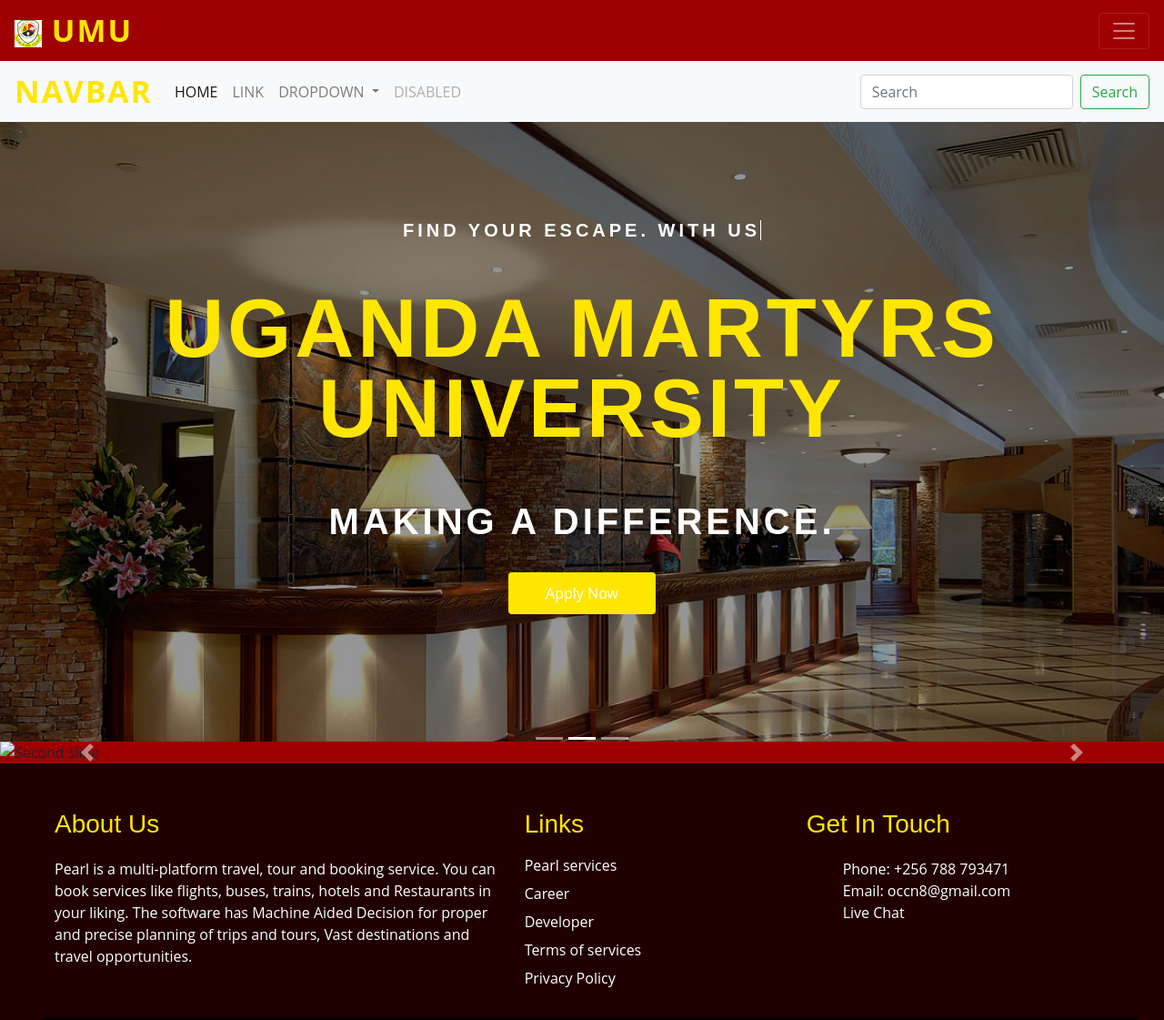
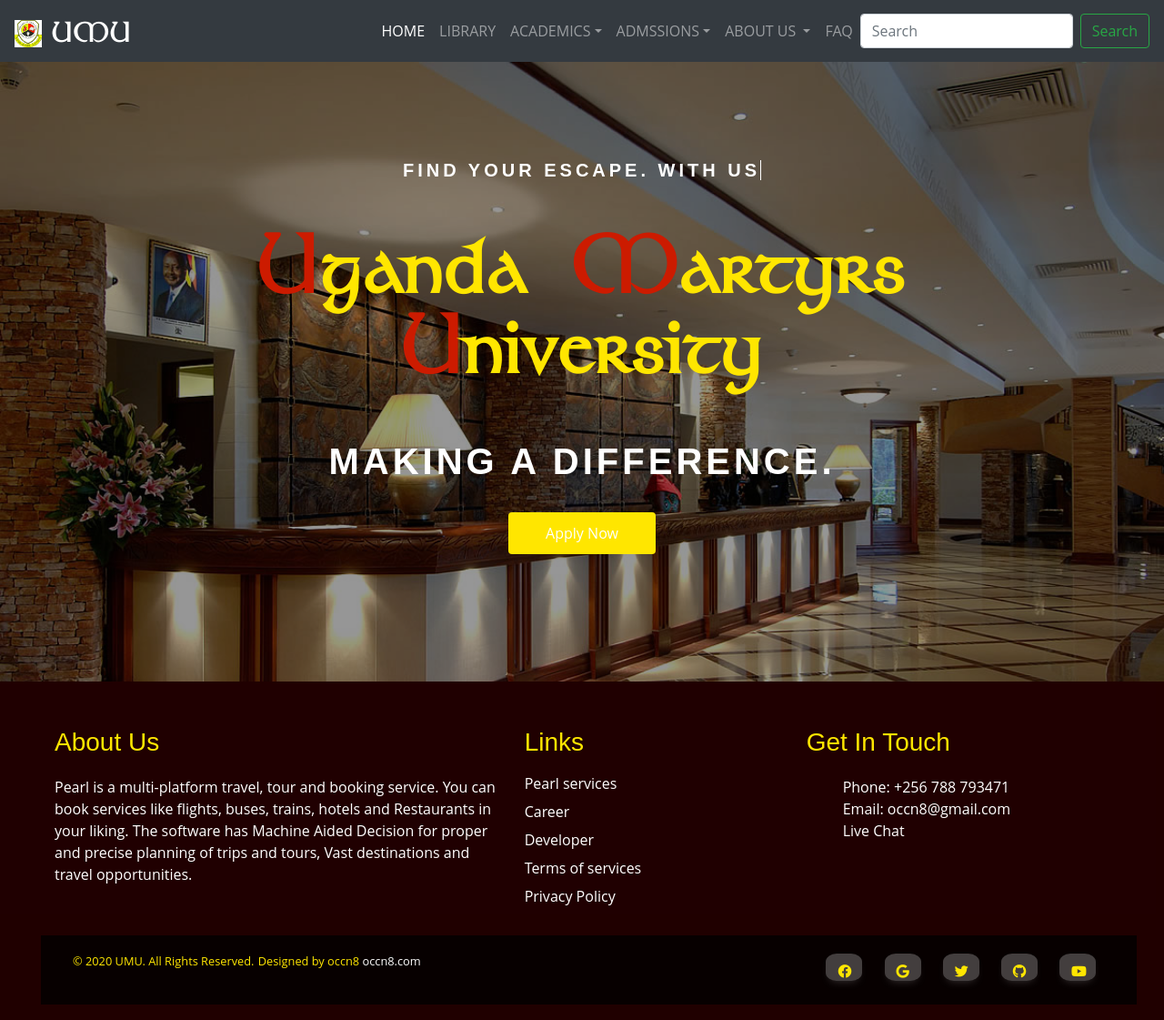
Before and after one commit to occn8/mu-uid, a plain HTML site: page index.html in a window 1280 px wide. Shown: the top 1121 px of the page at 91% size. Drawn offline with nearby package versions, Linux system fonts and the light colour scheme.

Commit message:
fonts...

```diff
--- a/css/style.css
+++ b/css/style.css
@@ -5,7 +5,27 @@ body {
     /* background-color: #9f0013; */
     background-color: #9f0103;
 }
+@font-face {
+    font-family: "stonehen";
+    src: url("../fonts/stonehen.ttf");
+}
 
+.first-letter{
+color: #CC1B00;
+font-family: 'stonehen' !important;
+font-size: 1em;
+margin: 0px;
+outline: none;
+padding: 0px;
+}
+.brand-letter{
+    color: white;
+    font-family: 'stonehen' !important;
+    font-size: 30px;
+    margin: 0px;
+    outline: none;
+    padding: 0px;
+    }
 ol,
 ul {
     list-style: none;
@@ -80,12 +100,13 @@ ul {
 
 .title {
     font-size: 90px;
+    font-family: 'stonehen' !important;
     font-weight: 700;
     color: rgb(255, 230, 0);
     line-height: 88px;
     letter-spacing: 4px;
     opacity: 1;
-    text-transform: uppercase;
+    /* text-transform: uppercase; */
     padding: 25px 0px;
 }
 
--- a/index.html
+++ b/index.html
@@ -10,6 +10,8 @@
     <link rel="stylesheet" type="text/css" href="css/font-awesome.min.css">
     <link rel="stylesheet" type="text/css" href="css/animate.css">
     <link rel="stylesheet" type="text/css" href="css/style.css">
+    <link rel='stylesheet' id='font_Source+Sans+Pro-css'
+        href='//fonts.googleapis.com/css?family=Source+Sans+Pro%3Aregular&#038;ver=5.4.1' type='text/css' media='all' />
     <script src="https://cdnjs.cloudflare.com/ajax/libs/popper.js/1.12.9/umd/popper.min.js"
         integrity="sha384-ApNbgh9B+Y1QKtv3Rn7W3mgPxhU9K/ScQsAP7hUibX39j7fakFPskvXusvfa0b4Q"
         crossorigin="anonymous"></script>
@@ -19,9 +21,11 @@
 </head>
 
 <body>
-    <nav class="navbar navbar-expanded-md navbar-dark bg-transparent">
+    <nav class="navbar navbar-expand-md navbar-dark bg-dark">
         <div class="navbar-header">
-            <a href="" class="navbar-brand"><img src="favicon.ico" class="navimg" alt=""> UMU</a>
+            <a href="" class="navbar-brand"><img src="favicon.ico" class="navimg" alt="">
+                <span class="brand-letter">UMU</span>
+            </a>
         </div>
 
         <button class="navbar-toggler" type="button" data-toggle="collapse" data-target="#navbarSupportedContent"
@@ -29,63 +33,54 @@
             <span class="navbar-toggler-icon"></span>
         </button>
 
-        <div class="collapse navbar-collapse navbar-right" id="navbarSupportedContent">
+        <div class="collapse navbar-collapse" id="navbarSupportedContent">
             <ul class="navbar-nav ml-auto">
                 <li class="nav-item active"><a class="nav-link" href="">Home</a></li>
                 <li class="nav-item"><a class="nav-link" href="#portfolio">Library</a></li>
-                <li class="nav-item"><a class="nav-link" href="">Academics</a></li>
+
+                <li class="nav-item dropdown">
+                    <a class="nav-link dropdown-toggle" id="navbarDropdown" role="button"
+                        data-toggle="dropdown">Academics</a>
+                    <div class="dropdown-menu" aria-labelledby="navbarDropdown">
+                        <a class="dropdown-item" href="#">Faculties</a>
+                        <div class="dropdown-divider"></div>
+                        <a class="dropdown-item" href="#">Schools</a>
+                        <div class="dropdown-divider"></div>
+                        <a class="dropdown-item" href="#">Library</a>
+                        <div class="dropdown-divider"></div>
+                        <a class="dropdown-item" href="#">E-learning</a>
+                    </div>
+                </li>
                 <li class="nav-item dropdown">
                     <a class="nav-link dropdown-toggle" id="navbarDropdown" role="button"
                         data-toggle="dropdown">Admssions</a>
                     <div class="dropdown-menu" aria-labelledby="navbarDropdown">
-                        <a class="dropdown-item" href="#">About wild safari Discoveries uganda</a>
+                        <a class="dropdown-item" href="#">How to Apply</a>
                         <div class="dropdown-divider"></div>
-                        <a class="dropdown-item" href="#">The conservation foundation</a>
-                        <div class="dropdown-divider"></div>
-                        <a class="dropdown-item" href="#">Our fleet</a>
+                        <a class="dropdown-item" href="#">Online Application</a>
                     </div>
                 </li>
-                <li class="nav-item"><a class="nav-link" href="">Contact Us</a></li>
-                <li class="nav-item"><a class="nav-link" href="">FAQ</a></li>
-
-            </ul>
-        </div>
-    </nav>
-    <nav class="navbar navbar-expand-lg navbar-light bg-light">
-        <a class="navbar-brand" href="#">Navbar</a>
-        <button class="navbar-toggler" type="button" data-toggle="collapse" data-target="#navbarSupportedContent"
-            aria-controls="navbarSupportedContent" aria-expanded="false" aria-label="Toggle navigation">
-            <span class="navbar-toggler-icon"></span>
-        </button>
-
-        <div class="collapse navbar-collapse" id="navbarSupportedContent">
-            <ul class="navbar-nav mr-auto">
-                <li class="nav-item active">
-                    <a class="nav-link" href="#">Home <span class="sr-only">(current)</span></a>
-                </li>
-                <li class="nav-item">
-                    <a class="nav-link" href="#">Link</a>
-                </li>
                 <li class="nav-item dropdown">
-                    <a class="nav-link dropdown-toggle" href="#" id="navbarDropdown" role="button"
-                        data-toggle="dropdown" aria-haspopup="true" aria-expanded="false">
-                        Dropdown
+                    <a class="nav-link dropdown-toggle" id="navbarDropdown" role="button" data-toggle="dropdown"
+                        aria-haspopup="true" aria-expanded="false">
+                        About Us
                     </a>
                     <div class="dropdown-menu" aria-labelledby="navbarDropdown">
-                        <a class="dropdown-item" href="#">Action</a>
-                        <a class="dropdown-item" href="#">Another action</a>
+                        <a class="dropdown-item" href="#">Campuses</a>
                         <div class="dropdown-divider"></div>
-                        <a class="dropdown-item" href="#">Something else here</a>
+                        <a class="dropdown-item" href="#">Umu silver jubilie</a>
+                        <div class="dropdown-divider"></div>
+                        <a class="dropdown-item" href="#">Directorates</a>
+                        <div class="dropdown-divider"></div>
+                        <a class="dropdown-item" href="#">Contact Us</a>
                     </div>
                 </li>
-                <li class="nav-item">
-                    <a class="nav-link disabled" href="#">Disabled</a>
-                </li>
-            </ul>
+                <li class="nav-item"><a class="nav-link" href="">FAQ</a></li>
                 <form class="form-inline my-2 my-lg-0">
                     <input class="form-control mr-sm-2" type="search" placeholder="Search" aria-label="Search">
-                <button class="btn btn-outline-success my-2 my-sm-0" type="submit">Search</button>
+                    <button class="btn btn-outline-success " type="submit">Search</button>
                 </form>
+            </ul>
         </div>
     </nav>
 
@@ -99,7 +94,9 @@
                             data-type='[ "Now", "With Us", "Destination", "Memories." ]'>
                             <span class="wrap"></span>
                         </a></h2>
-                    <h3 class="title">Uganda Martyrs University</h3>
+                    <h3 class="title"> <span class="first-letter">U</span>ganda <span
+                            class="first-letter">M</span>artyrs <span class="first-letter">U</span>niversity
+                    </h3>
                     <h4 class="sub-title"> Making A Difference.</h4>
                     <button type="submit" class="btn btn-submit"><a id="sub" href="">Apply Now</a></button>
                 </div>
@@ -121,7 +118,7 @@
             </div>
         </div>
     </section>
-<div id="carouselExampleIndicators" class="carousel slide" data-ride="carousel">
+    <!-- <div id="carouselExampleIndicators" class="carousel slide" data-ride="carousel">
         <ol class="carousel-indicators">
             <li data-target="#carouselExampleIndicators" data-slide-to="0" class="active"></li>
             <li data-target="#carouselExampleIndicators" data-slide-to="1"></li>
@@ -129,13 +126,13 @@
         </ol>
         <div class="carousel-inner">
             <div class="carousel-item active">
-      <img class="d-block w-100" src="..." alt="First slide">
+                <img class="d-block w-100" src="img/KampalaSerenaHotel.jpg" alt="First slide">
             </div>
             <div class="carousel-item">
-      <img class="d-block w-100" src="..." alt="Second slide">
+                <img class="d-block w-100" src="img/ArraFishingLodge.jpg" alt="Second slide">
             </div>
             <div class="carousel-item">
-      <img class="d-block w-100" src="..." alt="Third slide">
+                <img class="d-block w-100" src="img/img4.jpg" alt="Third slide">
             </div>
         </div>
         <a class="carousel-control-prev" href="#carouselExampleIndicators" role="button" data-slide="prev">
@@ -146,7 +143,7 @@
             <span class="carousel-control-next-icon" aria-hidden="true"></span>
             <span class="sr-only">Next</span>
         </a>
-</div>
+    </div> -->
 
     <footer id="o-footer" role="contentinfo">
         <div class="o-container">
```
Also changed, not shown: fonts/stonehen.ttf (added), 1 other file. Lines whose indentation alone changed are shown as unchanged.
